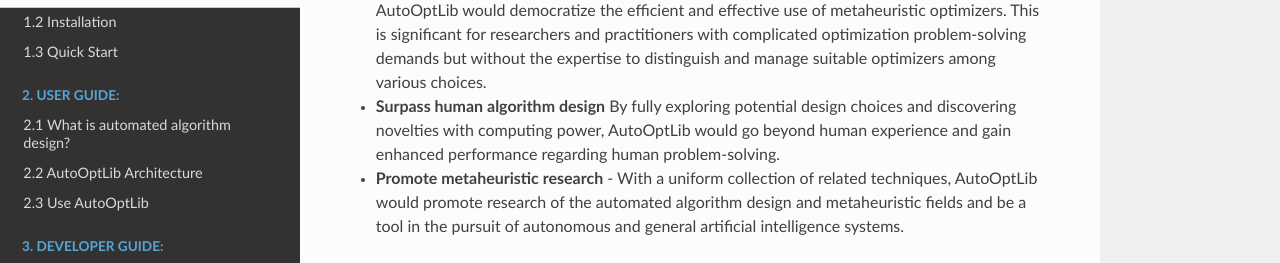
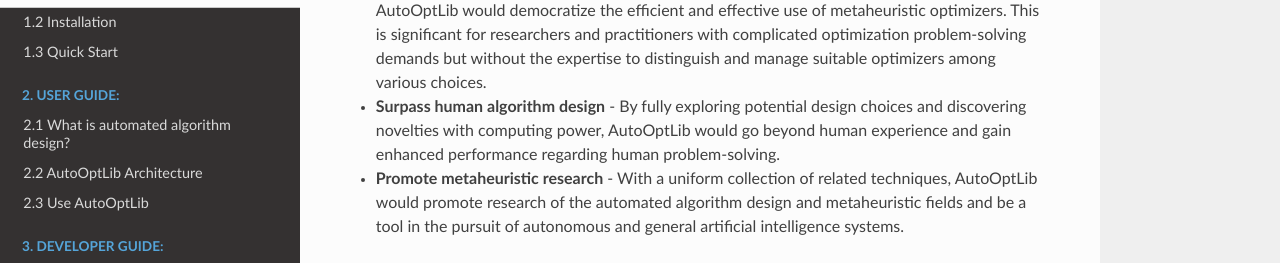
Before and after one commit to 524130120/AutoOPT, a Sphinx documentation site: the page built from source/GettingStart/Introduction.md, in a window 1280 px wide and 900 px high, scrolled down 528 px. Shown: the part 161-424 px from the top of the window. Built offline with Sphinx 7.4.7 and the Read the Docs theme 2.0.0, drawn with Linux system fonts in a browser that asks for light colours.

```diff
--- a/source/GettingStart/Introduction.md
+++ b/source/GettingStart/Introduction.md
@@ -19,7 +19,7 @@ AutoOptLib's benefit includes:
 
 + **Democratize metaheuristic optimizers** - Through automated algorithm design techniques, AutoOptLib would democratize the efficient and effective use of metaheuristic optimizers. This is significant for researchers and practitioners with complicated optimization problem-solving demands but without the expertise to distinguish and manage suitable optimizers among various choices.
 
-+ **Surpass human algorithm design** By fully exploring potential design choices and discovering novelties with computing power, AutoOptLib would go beyond human experience and gain enhanced performance regarding human problem-solving.
++ **Surpass human algorithm design** - By fully exploring potential design choices and discovering novelties with computing power, AutoOptLib would go beyond human experience and gain enhanced performance regarding human problem-solving.
 
 + **Promote metaheuristic research** - With a uniform collection of related techniques, AutoOptLib would promote research of the automated algorithm design and metaheuristic fields and be a tool in the pursuit of autonomous and general artificial intelligence systems.
 
```
